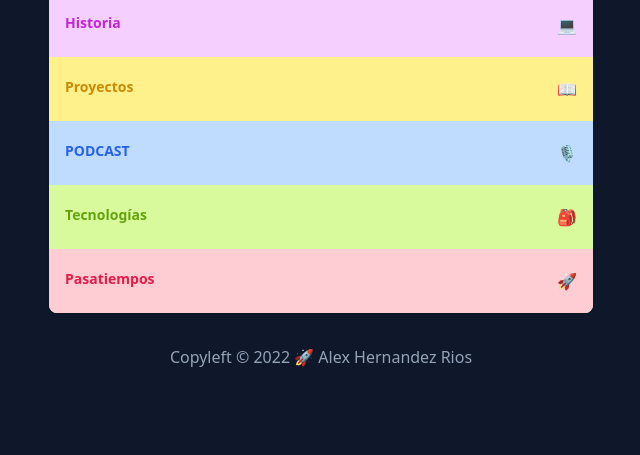
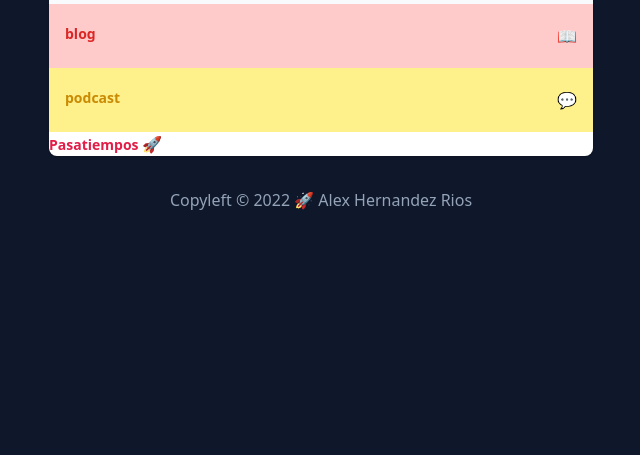
Before and after one commit to AlexhHr23/webpack, a website built with webpack: page public/index.html in a window 1280 px wide. Shown: the part 345-800 px from the top of the page, without its empty margins (319-959 px from the left). Built offline with nearby package versions, Linux system fonts and the light colour scheme.

Commit message:
Lógica del árbol de links

```diff
--- a/public/index.html
+++ b/public/index.html
@@ -34,11 +34,9 @@
       <div class="px-4 py-5 sm:px-6 flex justify-between">
         <div>
           <h1 class="text-xl leading-6 font-bold text-gray-900">
-            ALex Hernandez Rios
           </h1>
-          <h2 class="text-sm leading-6 text-gray-500 -mt-1">@AlexHr23</h2>
+          <h2 class="text-sm leading-6 text-gray-500 -mt-1"></h2>
           <p class="mt-1 max-w-2xl text-sm text-gray-500">
-            Estudiante de la Universidad Tecnologíca de Tlaxcala
           </p>
         </div>
         <div>
@@ -82,35 +80,8 @@
             </div>
           </div>
         </div>
-        <div class="bg-fuchsia-200 px-4 py-5 w-full flex justify-between">
-          <a class="text-sm font-bold text-fuchsia-600 text-center hover:text-fuchsia-800 cursor-pointer"
-            href="#" target="_blank">
-            Historia
-          </a>
-          <span>💻</span>
-        </div>
-        <div class="bg-yellow-200 px-4 py-5 w-full flex justify-between">
-          <a class="text-sm font-bold text-yellow-600 text-center hover:text-yellow-800 cursor-pointer"
-            href="#" target="_blank">
-            Proyectos
-          </a>
-          <span>📖</span>
-        </div>
-        <div class="bg-blue-200 px-4 py-5 w-full flex justify-between">
-          <a class="text-sm font-bold text-blue-600 text-center hover:text-blue-800 cursor-pointer"
-            href="#" target="_blank">
-            PODCAST
-          </a>
-          <span>🎙️</span>
-        </div>
-        <div class="bg-lime-200 px-4 py-5 w-full flex justify-between">
-          <a class="text-sm font-bold text-lime-600 text-center hover:text-lime-800 cursor-pointer"
-            href="#" target="_blank">
-            Tecnologías
-          </a>
-          <span>🎒</span>
-        </div>
-        <div class="bg-rose-200 px-4 py-5 w-full flex justify-between">
+        <main id="links">
+        </main>
           <a class="text-sm font-bold text-rose-600 text-center hover:text-rose-800 cursor-pointer"
             href="#" target="_blank">
             Pasatiempos
--- a/src/index.js
+++ b/src/index.js
@@ -35,3 +35,23 @@ const data = {
     ],
     footer: "Made with Love on Mexico",
   };
+
+const main = () => {
+  let name = document.createTextNode(data?.name);
+  let links = data?.links?.map((link) => {
+    return `<div class="bg-${link.color}-200 px-4 py-5 w-full flex justify-between">
+          <a class="text-sm font-bold text-${link.color}-600 text-center hover:text-${link.color}-800 cursor-pointer"
+            href="${link.url}" target="_blank">
+            ${link.name}
+          </a>
+          <span>${link.emoji}</span>
+        </div>`
+  }).join('');
+
+  let newItem = document.createElement('section');
+  newItem.innerHTML = links;
+  $links.appendChild(newItem);
+  $name.appendChild(name);
+}
+
+main();
```
